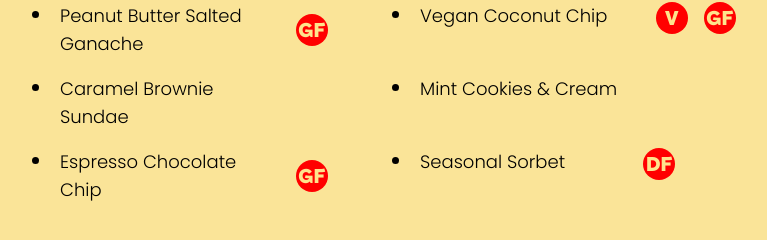
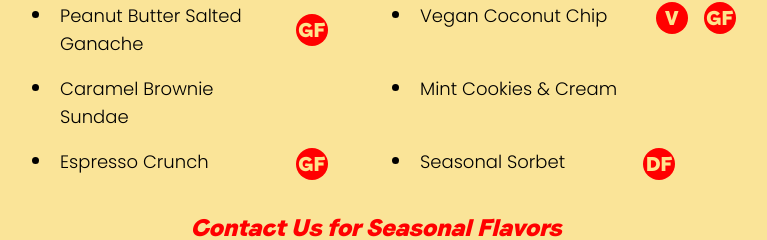
Before and after one commit to nmotamedi/SweetCuteCreamery, a React (Vite) app in the folder sweetcute/: page /catering in a window 1280 px wide. Shown: the part 3088-3328 px from the top of the page, without its empty margins (264-1031 px from the left). Built offline with nearby package versions, Linux system fonts and the light colour scheme.

Commit message:
Update data.ts

```diff
--- a/sweetcute/src/data.ts
+++ b/sweetcute/src/data.ts
@@ -210,10 +210,10 @@ export const flavors: { foreverFlavors: Flavors[]; sidePieces: Flavors[] } = {
     },
 
     {
-      title: 'Espresso Chocolate Chip',
+      title: 'Espresso Crunch',
       isGF: true,
       id: 22,
-      isInSeason: false,
+      isInSeason: true,
       isCatering: true,
     },
     { title: 'Cookies & Cream', id: 23, isInSeason: false },
```
